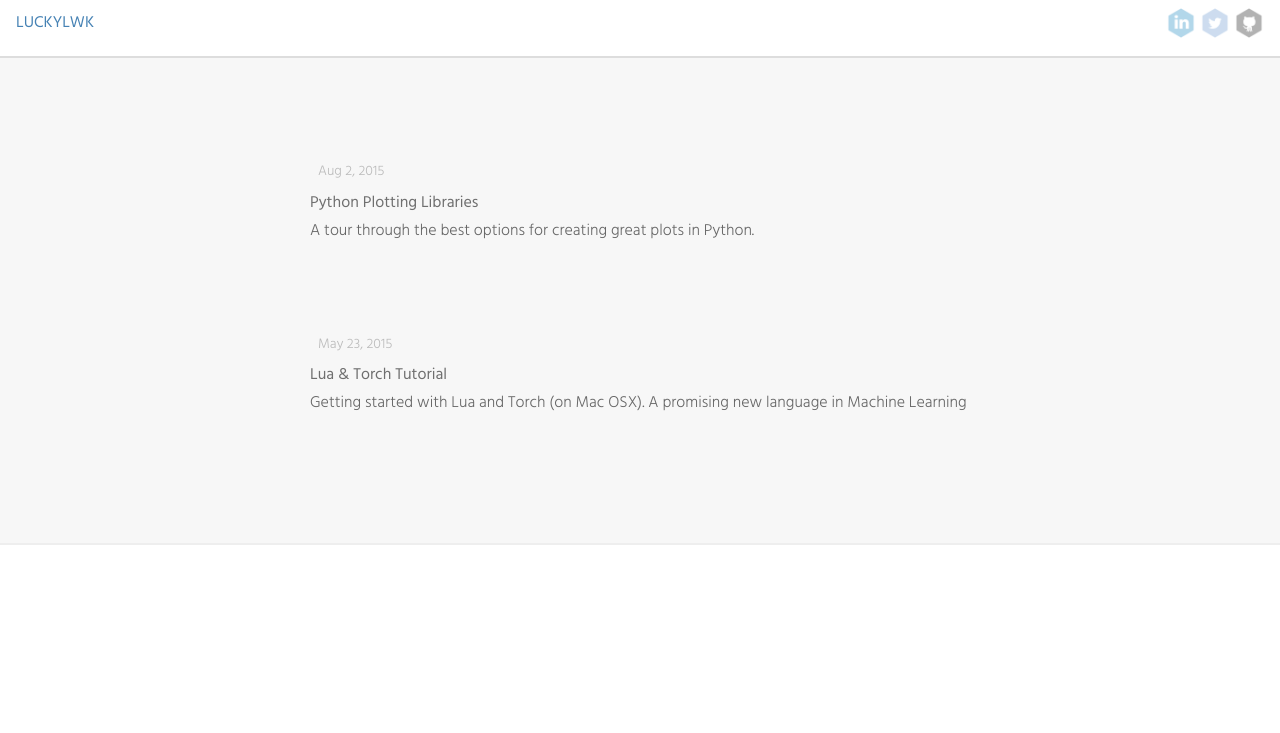
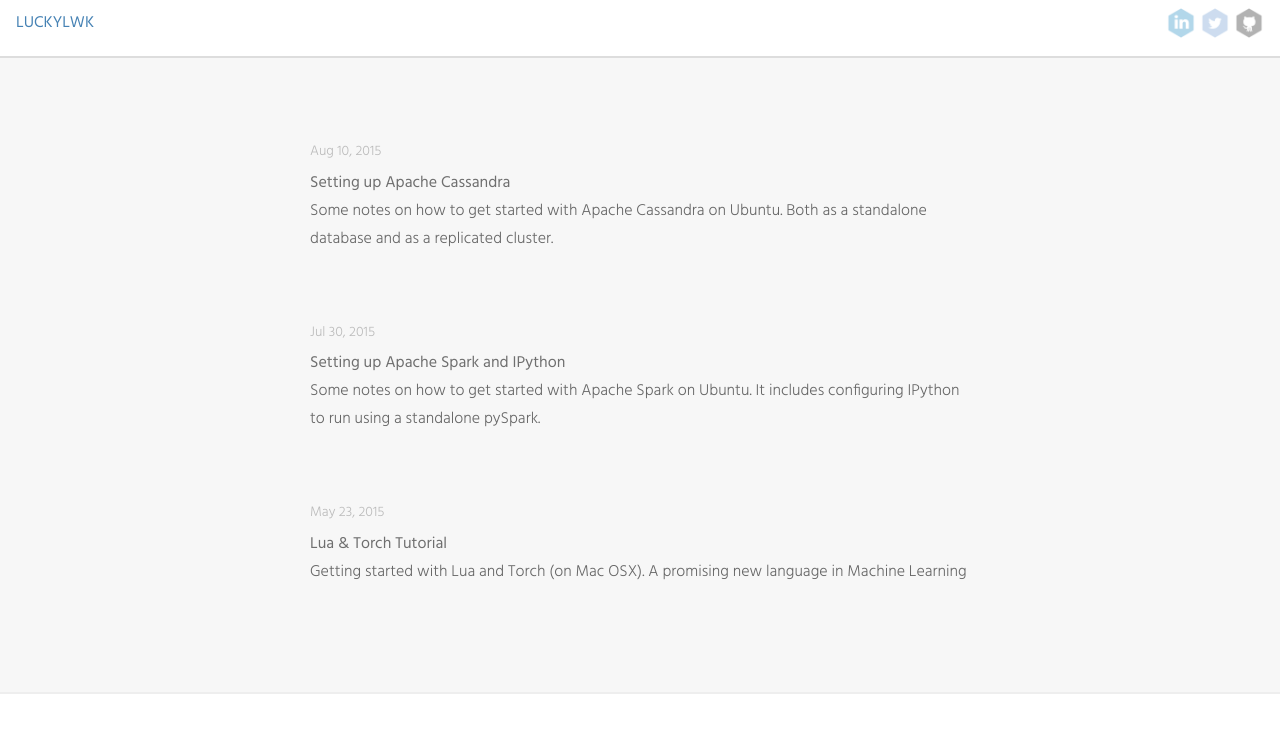
Before and after one commit to luckylwk/luckylwk.github.io, a Jekyll site: the page built from index.html, in a window 1280 px wide. Shown: the top 733 px of the page. Built offline with Jekyll 4.4.1, drawn with Linux system fonts in a browser that asks for light colours; Markdown is read by kramdown in place of the engine named in the settings; part of the change alters nothing that is shown.

Commit message:
Added Apache Spark (standalone) config.

````diff
--- /dev/null
+++ b/_posts/2015-07-30-setting-up-apache-spark.markdown
@@ -0,0 +1,343 @@
+---
+layout: post
+comments: true
+title:  "Setting up Apache Spark and IPython"
+excerpt: "Some notes on how to get started with Apache Spark on Ubuntu. It includes configuring IPython to run using a standalone pySpark."
+date:   2015-07-30 20:00:00
+mathjax: true
+---
+
+
+### Installing Spark/pySpark
+
+To ensure that all the setup work can easily be replicated in a cloud-environment I have chosen to set everything up inside a Virtual Machine. For this we use [Vagrant](https://www.vagrantup.com/) and [VirtualBox](https://www.virtualbox.org/). In this post I will not go into too much detail on how both of these work or how they can be configured. I recommend you read some of the **Vagrant** documentation to learn more about how to, for example, assign more RAM or shared folders with your host machine.
+
+
+### Setting up a Virtual Machine using Vagrant
+
+Create a new folder on your machine that will be the home of your Vagrant file. Once the folder has been created cd into it and initialize a vagrant virtual machine. In this case I have chosen for a standard Ubuntu 14.04 distribution.
+
+~~~bash
+$ mkdir vagrant-spark
+$ cd vagrant-spark/
+
+$ vagrant init ubuntu/trusty64
+~~~
+
+The `Vagrantfile` has been created and can now be edited to change any configurations is you want to. We are going to change two small things in the `Vagrantfile` to ensure the rest of these notes will work. Open the Vagrantfile in a text editor, delete everything and paste in the following:
+
+```
+# -*- mode: ruby -*-
+# vi: set ft=ruby :
+
+Vagrant.configure(2) do |config|
+
+  config.vm.box = "ubuntu/trusty64"
+
+  # To share a folder on your drive add the following:
+  # config.vm.synced_folder "<SYSTEM-PATH TO YOUR FOLDER>", "/home/vagrant/shared"
+
+  config.vm.provider "virtualbox" do |vb|
+      # Customize the amount of memory on the VM:
+      vb.memory = "2048"
+  end
+
+  # Create a forwarded port mapping which allows access to a specific port
+  # within the machine from a port on the host machine. In the example below,
+  # accessing "localhost:8080" will access port 80 on the guest machine.
+  # config.vm.network "forwarded_port", guest: 80, host: 8080
+
+  # Port forwarding for the IPython port
+  config.vm.network "forwarded_port", guest: 8001, host: 8001
+
+  # Spark port forwarding
+  config.vm.network "forwarded_port", guest: 8080, host: 8080
+  config.vm.network "forwarded_port", guest: 4040, host: 4040
+
+end
+
+```
+
+To now start the VM we can use the command
+
+~~~bash
+$ vagrant up --provider=virtualbox
+~~~
+
+This will bring up the VM. To stop it when you want to you can use the `vagrant halt` command. For now, obviously, we will need to keep it up to make sure we can start setting it up and install Spark.
+
+To do this we will need to work from within the VM itself, so now SSH in to the machine using
+
+~~~bash
+$ vagrant ssh
+~~~
+
+
+### Setting up (VM) Ubuntu
+
+Install some basic things for Ubuntu to make sure some Python libraries will work.
+
+~~~bash
+$ sudo apt-get install git htop python-dev build-essential libatlas-base-dev gfortran libevent-dev libpng-dev libjpeg8-dev libfreetype6-dev
+~~~
+
+
+### Install Java
+
+Make sure to install Java on the machine to enable Spark.
+
+~~~bash
+$ sudo apt-add-repository ppa:webupd8team/java
+$ sudo apt-get update
+$ sudo apt-get install oracle-java7-installer
+
+$ java -version
+~~~
+
+
+### Install Scala (Optional)
+
+Some of Spark's options are not available yet to be accessed and used through Python (e.g., GraphX and some MLLib modules), so we'll install Scala as well so we can work with those features at a later stage.
+
+~~~bash
+# Download the Scala tarball.
+$ wget http://www.scala-lang.org/files/archive/scala-2.11.6.tgz
+
+# Create a new folder to place the scala-installation in.
+$ sudo mkdir /usr/local/src/scala
+
+# Extract the contents into the newly created directory.
+$ sudo tar xvf scala-2.11.6.tgz -C /usr/local/src/scala/
+
+# Remove the tarball
+$ rm scala-2.11.6.tgz
+~~~
+
+Open your bash-profile using `nano ~/.bash_profile` and add the following two lines:
+
+~~~bash
+# Scala environment variable and path.
+export SCALA_HOME=/usr/local/src/scala/scala-2.11.6
+export PATH=$SCALA_HOME/bin:$PATH
+~~~
+
+
+
+### Download and Install Apache Spark
+
+First download and extract the Spark tarball.
+
+~~~bash
+$ cd $HOME
+
+# Download the pre-built Spark tarball.
+$ wget http://mirror.ox.ac.uk/sites/rsync.apache.org/spark/spark-1.4.0/spark-1.4.0-bin-hadoop2.6.tgz
+
+# Extract the contents to your HOME folder.
+$ tar -xvf spark-1.4.0-bin-hadoop2.6.tgz
+
+# Remove the tarball.
+$ rm spark-1.4.0-bin-hadoop2.6.tgz
+~~~
+
+Since this is a pre-built version we should be able to run it out-of-the-box now.
+
+~~~bash
+$ cd spark-1.4.0-bin-hadoop2.6
+$ ./bin/run-example SparkPi 10
+~~~
+
+This should give you some output like:
+
+```
+Using Spark's default log4j profile: org/apache/spark/log4j-defaults.properties
+15/08/21 10:52:56 INFO SparkContext: Running Spark version 1.4.0
+...
+15/08/21 10:53:02 INFO Executor: Finished task 0.0 in stage 0.0 (TID 0). 736 bytes result sent to driver
+15/08/21 10:53:02 INFO TaskSetManager: Starting task 1.0 in stage 0.0 (TID 1, localhost, PROCESS_LOCAL, 1446 bytes)
+15/08/21 10:53:02 INFO Executor: Running task 1.0 in stage 0.0 (TID 1)
+15/08/21 10:53:02 INFO TaskSetManager: Finished task 0.0 in stage 0.0 (TID 0) in 953 ms on localhost (1/10)
+15/08/21 10:53:03 INFO Executor: Finished task 1.0 in stage 0.0 (TID 1). 736 bytes result sent to driver
+...
+15/08/21 10:53:03 INFO Executor: Running task 9.0 in stage 0.0 (TID 9)
+15/08/21 10:53:03 INFO Executor: Finished task 9.0 in stage 0.0 (TID 9). 736 bytes result sent to driver
+15/08/21 10:53:03 INFO TaskSetManager: Finished task 9.0 in stage 0.0 (TID 9) in 16 ms on localhost (10/10)
+15/08/21 10:53:03 INFO DAGScheduler: ResultStage 0 (reduce at SparkPi.scala:35) finished in 1.457 s
+15/08/21 10:53:03 INFO TaskSchedulerImpl: Removed TaskSet 0.0, whose tasks have all completed, from pool
+15/08/21 10:53:03 INFO DAGScheduler: Job 0 finished: reduce at SparkPi.scala:35, took 1.991463 s
+```
+
+Assuming you got the output like the above your Spark configuration is working and we are ready to get going with Spark.
+
+Before we continue to configure PySpark, Python and IPython we will add some environment variables to our system that tell it where Spark is installed and what its default configuration is.
+
+Open your bash-profile using `nano ~/.bash_profile` and add the following two lines:
+
+~~~bash
+# Set the Spark Home as an environment variable.
+export SPARK_HOME="$HOME/spark-1.4.0-bin-hadoop2.6"
+
+# Define your Spark arguments for when running Spark.
+export PYSPARK_SUBMIT_ARGS="--master local[2]"
+~~~
+
+
+
+### PySpark - Shell
+
+Now that we have Spark working we can use Python to actually give it our instructions. Spark comes with a `pySpark` shell that we can use for that. Launch the shell using:
+
+~~~bash
+$ ./bin/pyspark
+~~~
+
+```
+Python 2.7.6 (default, Mar 22 2014, 22:59:56)
+[GCC 4.8.2] on linux2
+Type "help", "copyright", "credits" or "license" for more information.
+...
+Welcome to
+      ____              __
+     / __/__  ___ _____/ /__
+    _\ \/ _ \/ _ `/ __/  '_/
+   /__ / .__/\_,_/_/ /_/\_\   version 1.4.0
+      /_/
+
+Using Python version 2.7.6 (default, Mar 22 2014 22:59:56)
+SparkContext available as sc, HiveContext available as sqlContext.
+>>>
+```
+
+This brings you into the pySpark. You can now use python to use Spark. It has already created a `SparkContext` to work with/from.
+
+~~~bash
+>>> sc
+<pyspark.context.SparkContext object at 0x7f05502a1750>
+~~~
+
+~~~python
+data = [1, 2, 3, 4, 5]
+dataRDD = sc.parallelize(data)
+~~~
+
+~~~bash
+>>> dataRDD
+ParallelCollectionRDD[0] at parallelize at PythonRDD.scala:396
+~~~
+
+
+### PySpark - IPython Configuration
+
+First install `virtualenv` to allow us to work in a virtual environment.
+
+~~~bash
+# Install pip, the python package manager.
+$ sudo apt-get install python-pip
+
+# Install virtualenv
+$ sudo pip install virtualenv
+
+# Create a virtual environment.
+$ virtualenv pyEnv
+~~~
+
+Now we will activate this environment so that we can install our Python libraries inside the virtual environment.
+
+~~~bash
+$ source pyEnv/bin/activate
+~~~
+
+Now we can install `IPython` within the virtual environment `pyEnv`. To install use the following command.
+
+~~~bash
+$ sudo pip install "ipython[notebook]"
+~~~
+
+We now have IPython installed within our virtual environment. The next thing is to configure IPython such that it runs with a pySpark kernel and we can actually start using Spark from within IPython. We are going to attempt doing this by creating an IPython profile specifically for Spark.
+
+~~~bash
+# Create a new IPython profile.
+$ ipython profile create pyspark
+~~~
+
+Now that we have created the actual `pyspark` profile for IPython we will need to configure it. Most of the configurations can be done in the file `ipython_notebook_config.py`. Open this file (I am using `nano` for the editing):
+
+~~~bash
+$ nano ~/.ipython/profile_pyspark/ipython_notebook_config.py
+~~~
+
+It will have a long list of comments and configuration lines that are most likely commented out. We are going to change 3 specific configuration elements. The first we will change is the broadcasting ip-address. We will tell it to broadcast on any IP-address (mind: this is not secure for production environments!). To do this add the following line:
+
+```
+# c.NotebookApp.ip = 'localhost'
+c.NotebookApp.ip = '*'
+```
+
+Since we are working on a (virtual) server we don't want IPython to open a browser as its default setting. To disable this add the following line:
+
+```
+# c.NotebookApp.open_browser = True
+c.NotebookApp.open_browser = False
+```
+
+IPython has a default port it is always opening up for connection. We have chosen to use a different port. You can change this by adding the following line:
+
+```
+# c.NotebookApp.port = 8888
+c.NotebookApp.port = 8001
+```
+
+Please mind, the above setting means that you have to have added port-forwarding to your `Vagrantfile` (we did in the beginning of this post). Your local system will actually need a port to forward to the IPython port to be able to see the notebooks.
+
+The configuration of IPython is now done, but we need to make sure it actually creates a `SparkContext` on startup. We can do this by changing the IPython profile's setup file: `00-pyspark-setup.py`. Open this file in a text-editor:
+
+~~~bash
+$ nano ~/.ipython/profile_pyspark/startup/00-pyspark-setup.py
+~~~
+
+and paste the following Python script and save the contents afterwards.
+
+~~~python
+# Configure the necessary Spark environment
+import os
+import sys
+
+# Set the spark_home variable
+SPARKHOME = os.environ.get('SPARK_HOME', None)
+sys.path.insert(0, SPARKHOME + "/python")
+
+# Add the py4j to the path.
+# You may need to change the version number to match your install
+sys.path.insert(0, os.path.join(SPARKHOME, 'python/lib/py4j-0.8.2.1-src.zip'))
+
+# Initialize PySpark to predefine the SparkContext variable 'sc'
+execfile(os.path.join(SPARKHOME, 'python/pyspark/shell.py'))
+~~~
+
+To start IPython and have it use Spark we need to use quite a large command, so we'll create an alias for this in our `.bash_profile`. Open your bash-profile using `nano ~/.bash_profile` and add the following two lines:
+
+~~~bash
+# IPython alias for the use with SPARK.
+alias IPYSPARK='PYSPARK_DRIVER_PYTHON=ipython PYSPARK_DRIVER_PYTHON_OPTS="notebook --profile=pyspark --ip=0.0.0.0" $SPARK_HOME/bin/pyspark'
+~~~
+
+After saving and closing make sure to reload the profile using `source ~/.bash_profile` so that all changes have taken effect. Now we can start IPython (using the Spark shell) using the just created alias:
+
+~~~bash
+$ cd $HOME
+$ IPYSPARK
+~~~
+
+Now, on your local machine, open your webbrowser and navigate to `localhost:8001` and it should show the IPython notebook server. You are now good to go!
+
+Some useful links:
+
+* https://spark.apache.org/documentation.html
+* https://spark.apache.org/docs/latest/programming-guide.html
+* https://spark.apache.org/docs/latest/api/python/index.html
+* http://blog.cloudera.com/blog/2014/08/how-to-use-ipython-notebook-with-apache-spark/
+* http://ramhiser.com/2015/02/01/configuring-ipython-notebook-support-for-pyspark/
+* http://ipython.org/ipython-doc/1/interactive/public_server.html
+* https://docs.prediction.io/datacollection/analytics-ipynb/
+* Scala & IPython (not working yet): https://github.com/alexarchambault/jupyter-scala
+* Scala & IPython (not working yet): https://github.com/hohonuuli/sparknotebook
--- /dev/null
+++ b/_posts/2015-08-10-setting-up-apache-cassandra.markdown
@@ -0,0 +1,316 @@
+---
+layout: post
+comments: true
+title:  "Setting up Apache Cassandra"
+excerpt: "Some notes on how to get started with Apache Cassandra on Ubuntu. Both as a standalone database and as a replicated cluster."
+date:   2015-08-10 20:00:00
+mathjax: true
+---
+
+### Installing Apache Cassandra
+
+* https://www.digitalocean.com/community/tutorials/how-to-install-cassandra-and-run-a-single-node-cluster-on-a-ubuntu-vps
+
+Cassandra (as well as Spark) requires Java to be installed. See the Spark installation documents to install Java.
+
+-
+### Install & Setup Cassandra
+
+Download the tarball and unzip it.
+
+~~~bash
+$ wget http://www.mirrorservice.org/sites/ftp.apache.org/cassandra/2.1.6/apache-cassandra-2.1.6-bin.tar.gz
+
+$ tar -xvzf apache-cassandra-2.1.6-bin.tar.gz
+~~~
+
+Next, make sure that the folders Cassandra accesses, such as the log folder, exists and that Cassandra has the right to write on it:
+
+~~~bash
+$ sudo mkdir /var/lib/cassandra
+$ sudo mkdir /var/log/cassandra
+$ sudo chown -R $USER:$GROUP /var/lib/cassandra
+$ sudo chown -R $USER:$GROUP /var/log/cassandra
+~~~
+
+In the `.bash_profile` add the following two lines:
+
+~~~bash
+$ nano ~/.bash_profile
+
+# APACHE CASSANDRA Config.
+export CASSANDRA_HOME=~/cassandra
+export PATH=$PATH:$CASSANDRA_HOME/bin
+~~~
+
+Make sure to `source ~/.bash_profile` after this for the changes to take effect.
+
+
+-
+### Running Cassandra on a single machine
+
+To start Cassandra now we can use:
+
+~~~bash
+# Starting it as a standalone process
+$ sudo sh ~/apache-cassandra-2.1.6/bin/cassandra
+~~~
+
+This will start it in the foreground. Lets quit this using `CTRL+C`. To make sure we don't have it running in the foreground we can add two additional parameters `nohup` (disable all the stdout output) and `&` (push to background):
+
+~~~bash
+$ sudo nohup sh ~/apache-cassandra-2.1.6/bin/cassandra &
+# Output looks something like:
+[1] 1642
+nohup: ignoring input and appending output to ‘nohup.out’
+~~~
+
+To stop it we first need to find out the process-id. We can do this using:
+
+~~~bash
+$ ps aux | grep cassandra
+root      1704 36.5 29.8 1329036 1235776 pts/0 SLl  11:30   0:10 java -ea -javaagent:/home/fiordland/apache-cassandra-2.1.6/bin/../lib/jamm-0.3.0.jar -XX:+CMSClassUnloadingEnabled -XX:+UseThreadPriorities [...]
+~~~
+
+To kill this process use `sudo kill -9 <PID>` where the <PID> is 1704 in the example here.
+
+While it is still running, lets connect locally using the CLI (command line interface):
+
+~~~bash
+# Starting the command-line-interface
+$ sudo sh ~/apache-cassandra-2.1.6/bin/cassandra-cli
+Connected to: "Test Cluster" on 127.0.0.1/9160
+Welcome to Cassandra CLI version 2.1.6
+
+The CLI is deprecated and will be removed in Cassandra 2.2.  Consider migrating to cqlsh.
+~~~
+
+Since this is depreciated we'll move to the new interface. Exit the CLI using `exit;`. Now start the CQLSH using:
+
+~~~bash
+# Starting the cassandra-query-language shell
+$ sudo sh ~/apache-cassandra-2.1.6/bin/cqlsh
+Connected to Test Cluster at 127.0.0.1:9042.
+[cqlsh 5.0.1 | Cassandra 2.1.6 | CQL spec 3.2.0 | Native protocol v3]
+~~~
+
+~~~cql
+cqlsh> describe cluster;
+
+Cluster: Test Cluster
+Partitioner: Murmur3Partitioner
+
+cqlsh> describe schema;
+
+cqlsh> describe keyspaces;
+
+system_traces  system
+
+cqlsh> describe tables;
+
+Keyspace system_traces
+----------------------
+events  sessions
+
+Keyspace system
+---------------
+peers             schema_triggers   batchlog                 local
+range_xfers       sstable_activity  size_estimates           hints
+schema_keyspaces  peer_events       compaction_history
+schema_columns    schema_usertypes  compactions_in_progress
+"IndexInfo"       paxos             schema_columnfamilies
+~~~
+
+
+-
+### CQL - Cassandra Query Language?
+
+* http://www.planetcassandra.org/create-a-keyspace-and-table/
+* http://docs.datastax.com/en/cql/3.0/cql/cql_reference/insert_r.html
+* http://docs.datastax.com/en/cql/3.0/cql/cql_reference/cqlsh.html
+
+So there is nothing there. Lets quickly check out how to create a keyspace and tables and insert some data before moving on the setting up other nodes and initialising a cluster.
+
+Creating a keyspace with the name `demo`:
+
+~~~cql
+cqlsh> CREATE KEYSPACE demo WITH REPLICATION = { 'class' : 'SimpleStrategy', 'replication_factor' : 1 };
+
+cqlsh> describe keyspaces;
+
+system_traces  system  demo
+~~~
+
+We can now use this keyspace and create some tables there
+
+~~~cql
+cqlsh> use demo;
+cqlsh:demo>
+~~~
+
+~~~cql
+cqlsh> CREATE TABLE users (
+firstname text,
+lastname text,
+age int,
+email text,
+city text,
+PRIMARY KEY (lastname));
+~~~
+
+~~~cql
+cqlsh:demo> describe schema
+
+CREATE KEYSPACE demo WITH replication = {'class': 'SimpleStrategy', 'replication_factor': '1'}  AND durable_writes = true;
+
+CREATE TABLE demo.users (
+    lastname text PRIMARY KEY,
+    age int,
+    city text,
+    email text,
+    firstname text
+) WITH bloom_filter_fp_chance = 0.01
+    AND caching = '{"keys":"ALL", "rows_per_partition":"NONE"}'
+    AND comment = ''
+    AND compaction = {'min_threshold': '4', 'class': 'org.apache.cassandra.db.compaction.SizeTieredCompactionStrategy', 'max_threshold': '32'}
+    AND compression = {'sstable_compression': 'org.apache.cassandra.io.compress.LZ4Compressor'}
+    AND dclocal_read_repair_chance = 0.1
+    AND default_time_to_live = 0
+    AND gc_grace_seconds = 864000
+    AND max_index_interval = 2048
+    AND memtable_flush_period_in_ms = 0
+    AND min_index_interval = 128
+    AND read_repair_chance = 0.0
+    AND speculative_retry = '99.0PERCENTILE';
+~~~
+
+[Insert a record](http://www.planetcassandra.org/insert-select-records/). Please not that for this table the `lastname` is the primary-key, so we cannot have more than 1 person with the same lastname.
+
+~~~cql
+cqlsh> INSERT INTO users (firstname, lastname, age, email, city) VALUES ('John', 'Smith', 46, 'johnsmith@email.com', 'Sacramento');
+~~~
+
+
+-
+### Setting up the Cluster
+
+First thing we need to do is generate `tokens` for all machines in the cluster. Create a new python file to do this (following [these](http://www.datastax.com/2012/01/how-to-set-up-and-monitor-a-multi-node-cassandra-cluster-on-linux) instructions):
+
+~~~bash
+$ nano apache-cassandra-2.1.6/tokens.py
+~~~
+
+Paste in the following python code [Note: Murmur3 codes](http://stackoverflow.com/questions/22006186/cassandra-tokens-and-org-apache-cassandra-exceptions-configurationexception-fo).
+
+~~~python
+#! /usr/bin/python
+import sys
+if (len(sys.argv) > 1):
+    num=int(sys.argv[1])
+else:
+    num=int(raw_input("How many nodes are in your cluster? "))
+# for i in range(0, num):
+    # print 'token %d: %d' % (i, (i*(2**127)/num))
+print [str(((2**64 / num) * i) - 2**63) for i in range(num)]
+~~~
+
+Run it to generate X-number of tokens.
+
+~~~bash
+$ python apache-cassandra-2.1.6/tokens.py
+
+How many nodes are in your cluster? 2
+token 0: 0
+token 1: 4611686018427387904
+~~~
+
+Now we need to configure both machines so they recognize each other and there is one lead, or `seed` machine.
+
+On both machines open the cassandra configuration file using
+
+~~~bash
+$ nano apache-cassandra-2.1.6/conf/cassandra.yaml
+~~~
+
+**MACHINE 1 (IP: 172.16.0.223)**
+
+~~~
+initial_token: 0
+
+- seeds: 172.16.0.223 # ip address of 'seed node'
+
+listen_address: 172.16.0.223
+~~~
+
+**MACHINE 2 (IP: 172.16.0.221)**
+
+~~~
+initial_token: 4611686018427387904
+
+- seed: 172.16.0.223
+
+listen_address: 172.16.0.221
+~~~
+
+Once you have saved both files. Start cassandra on both machines (maybe best to start machine 1 (seed-machine) first).
+
+~~~bash
+$ sudo nohup sh ~/apache-cassandra-2.1.6/bin/cassandra &
+~~~
+
+Check on both if the process is actually running and it did not error out somehow.
+
+~~~bash
+$ ps aux | grep cassandra
+~~~
+
+On Machine-1 now run the following command to see if it has picked up the other node in its network.
+
+~~~bash
+$ ./apache-cassandra-2.1.6/bin/nodetool status
+
+Datacenter: datacenter1
+=======================
+Status=Up/Down
+|/ State=Normal/Leaving/Joining/Moving
+--  Address       Load       Tokens  Owns    Host ID                               Rack
+UN  172.16.0.223  210.88 KB  256     ?       329edf4b-89b0-4d0d-bbbb-dd5f1962e936  rack1
+UJ  172.16.0.221  46.81 KB   1       ?       6071a3bf-6dc3-4667-807e-925c2649d3e9  rack1
+
+Note: Non-system keyspaces don't have the same replication settings, effective ownership information is meaningless
+~~~
+
+-
+### TO DO
+
+To check if it is actually working... create a keyspace,table,insert on one and check on the other. (using the `cqlsh` cli)
+
+Notes on keyspaces and replication/networktopology:
+http://docs.datastax.com/en/cassandra/1.2/cassandra/architecture/architectureDataDistributeReplication_c.html
+
+~~~
+CREATE KEYSPACE "demoShared" WITH REPLICATION = {'class' : 'NetworkTopologyStrategy', '172.16.0.223': 2, '172.16.0.221': 3};
+~~~
+
+
+
+-
+### NOT DONE
+
+* SSL connection between databases? Connections are now plaintext? Or at least some default networking setting.
+* [PySpark-Cassandra Connector](https://github.com/TargetHolding/pyspark-cassandra)
+* [Python-Cassandra](https://github.com/datastax/python-driver)
+
+
+-
+### Other
+
+
+From the [DOCs](https://wiki.apache.org/cassandra/FAQ#gui)
+
+Is there a GUI admin tool for Cassandra?
+
+* DataStax Opscenter, a management and monitoring tool for Cassandra with a web-based UI.
+* Cassandra Cluster Admin, a PHP-based web UI.
+* Toad for Cloud Databases, a desktop application and Eclipse plugin which support Cassandra.
+* DBeaver, a desktop application, support Cassandra using JDBC driver.
--- a/css/main.css
+++ b/css/main.css
@@ -184,7 +184,7 @@ ul.notes {
     padding: 0px 10px;
     list-style: none;
 }
-li { margin: 20px 0px; }
+li { margin: 0; }
 a.notes {
     position: relative;
     display: block;
@@ -212,7 +212,7 @@ span.label {
 }
 span.date {
     display: block;
-    padding: 4px 8px;
+    padding: 4px 0px;
     font-size: 0.875em;
     font-weight: 300;
     color: #bbb;
````
Also changed, not shown: 2015-08-02-python-plotting.markdown (renamed from _posts/2015-08-02-python-plotting.markdown).
